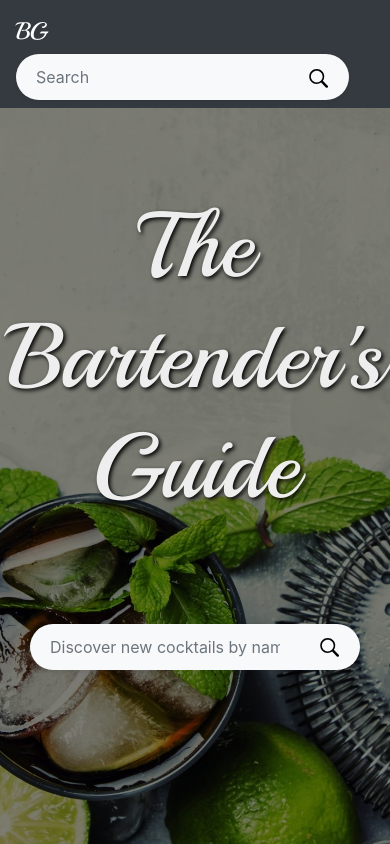
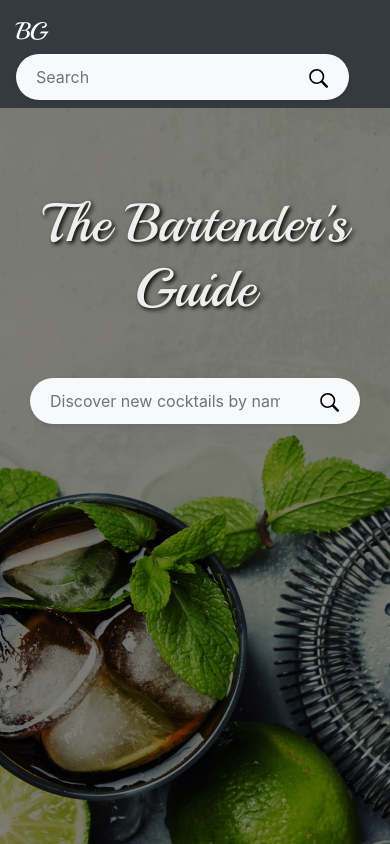
Before and after one commit to krisheinrich/bartenders-guide, a Next.js app: page / in a window 390 px wide. Built offline with nearby package versions, Linux system fonts and the light colour scheme.

Commit message:
Make landing page header font-size responsive, improve styles

```diff
--- a/pages/index.jsx
+++ b/pages/index.jsx
@@ -9,7 +9,10 @@ const Home = () => (
         <h1>The Bartender's Guide</h1>
       </div>
       <div className="container">
-        <SearchBar className="col-lg-8 offset-lg-2 mt-5" placeholder="Discover new cocktails by name or ingredient"/>
+        <SearchBar
+          className="col-lg-8 offset-lg-2 my-4"
+          placeholder="Discover new cocktails by name or ingredient"
+        />
       </div>
     </div>
     <style jsx>{`
@@ -21,14 +24,25 @@ const Home = () => (
       }
       .hero-title {
         margin-top: 10vh;
-        margin-bottom: 100px;
+        margin-bottom: 56px;
       }
       h1 {
         font-family: 'Playball', cursive;
-        font-size: 92px;
+        font-size: 3.375rem;
         text-align: center;
         color: #eee;
         text-shadow: 2px 2px 4px #000;
+        margin: 0 10px;
+      }
+      @media screen and (min-width: 576px) {
+        h1 {
+          font-size: 3.75rem;
+        }
+      }
+      @media screen and (min-width: 768px) {
+        h1 {
+          font-size: 5.75rem;
+        }
       }
     `}</style>
   </MainLayout>
```
